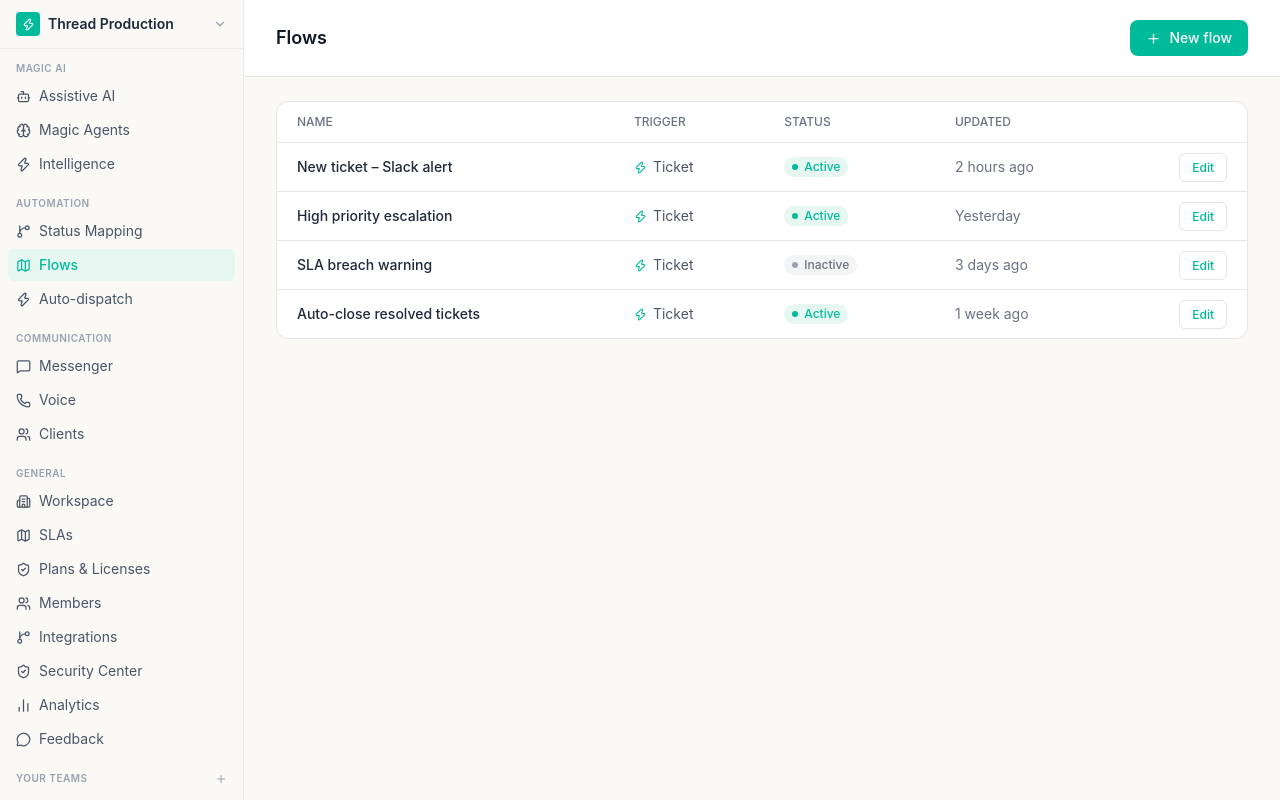
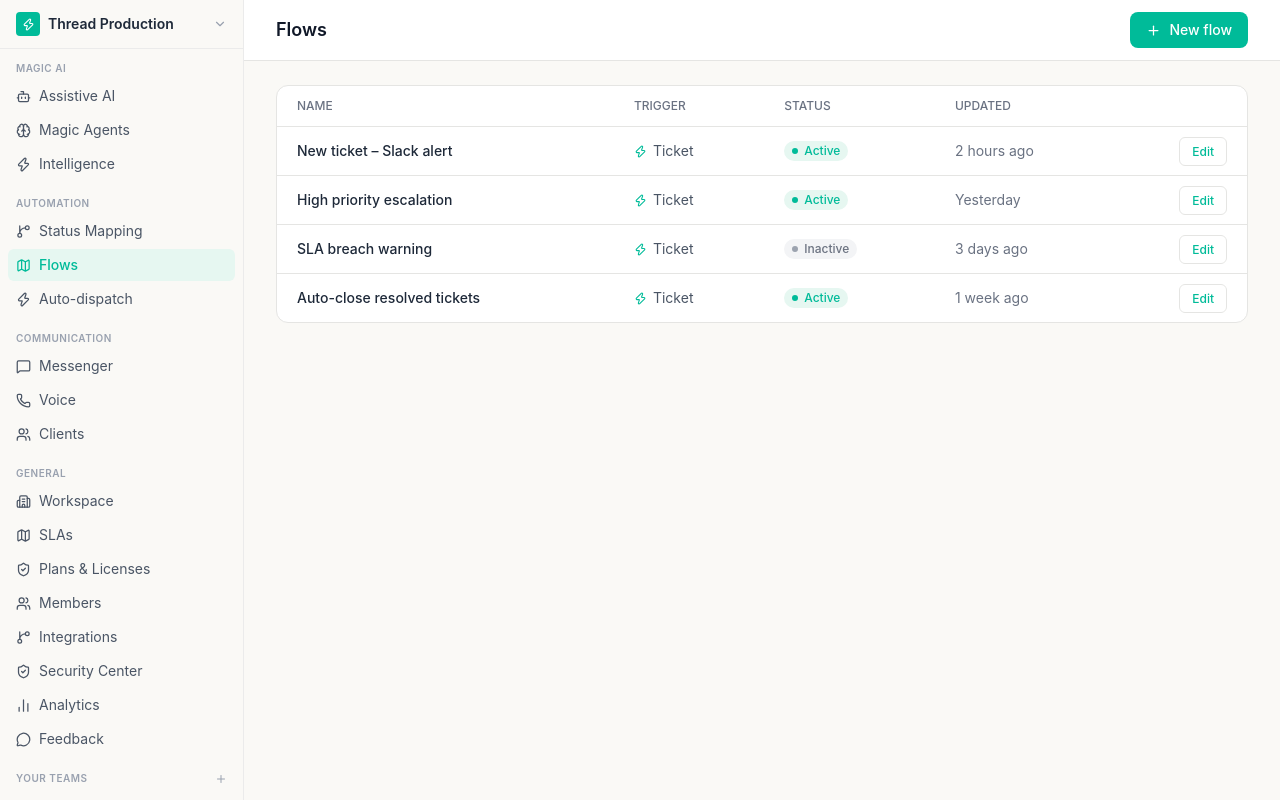
Before and after one commit to ricky-thread/agentic-flows, a Next.js app: page / in a window 1280 px wide. Built offline with nearby package versions, Linux system fonts and the light colour scheme.

Commit message:
Reduce Flows page header padding from 20px to 12px
Co-Authored-By: Claude Sonnet 4.6 <noreply@anthropic.com>

```diff
--- a/app/page.tsx
+++ b/app/page.tsx
@@ -15,7 +15,7 @@ export default function FlowsPage() {
       <Sidebar />
       <main className="flex-1 overflow-auto" style={{ background: "var(--grid-bg)" }}>
         {/* Header */}
-        <div className="flex items-center justify-between px-8 py-5 bg-white border-b" style={{ borderColor: "var(--border)" }}>
+        <div className="flex items-center justify-between px-8 py-3 bg-white border-b" style={{ borderColor: "var(--border)" }}>
           <div>
             <h1 className="text-lg font-semibold text-gray-900">Flows</h1>
           </div>
```
